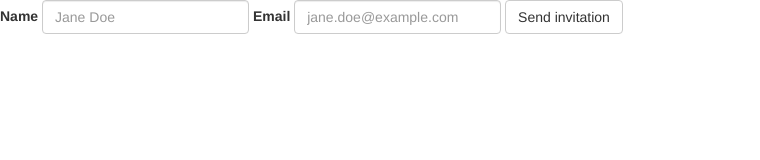
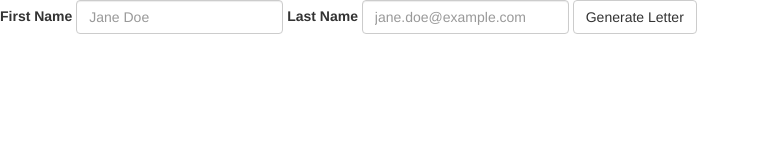
Before and after one commit to Annaspeciale/JS-practice_Form, a plain HTML site: page index.html in a window 1280 px wide. Shown: the whole page, without its empty margins (0-760 px from the left). Drawn offline with Linux system fonts and the light colour scheme.

Commit message:
Add letter text.

```diff
--- a/index.html
+++ b/index.html
@@ -10,14 +10,14 @@
   <body>
     <form class="form-inline">
   <div class="form-group">
-    <label for="exampleInputName2">Name</label>
+    <label for="exampleInputName2"> First Name</label>
     <input type="text" class="form-control" id="exampleInputName2" placeholder="Jane Doe">
   </div>
   <div class="form-group">
-    <label for="exampleInputEmail2">Email</label>
+    <label for="exampleInputEmail2">Last Name</label>
     <input type="email" class="form-control" id="exampleInputEmail2" placeholder="jane.doe@example.com">
   </div>
-  <button type="submit" class="btn btn-default">Send invitation</button>
+  <button type="submit" class="btn btn-default">Generate Letter</button>
 </form>
   </body>
   </html>
```
Also changed, not shown: 1 other file.
